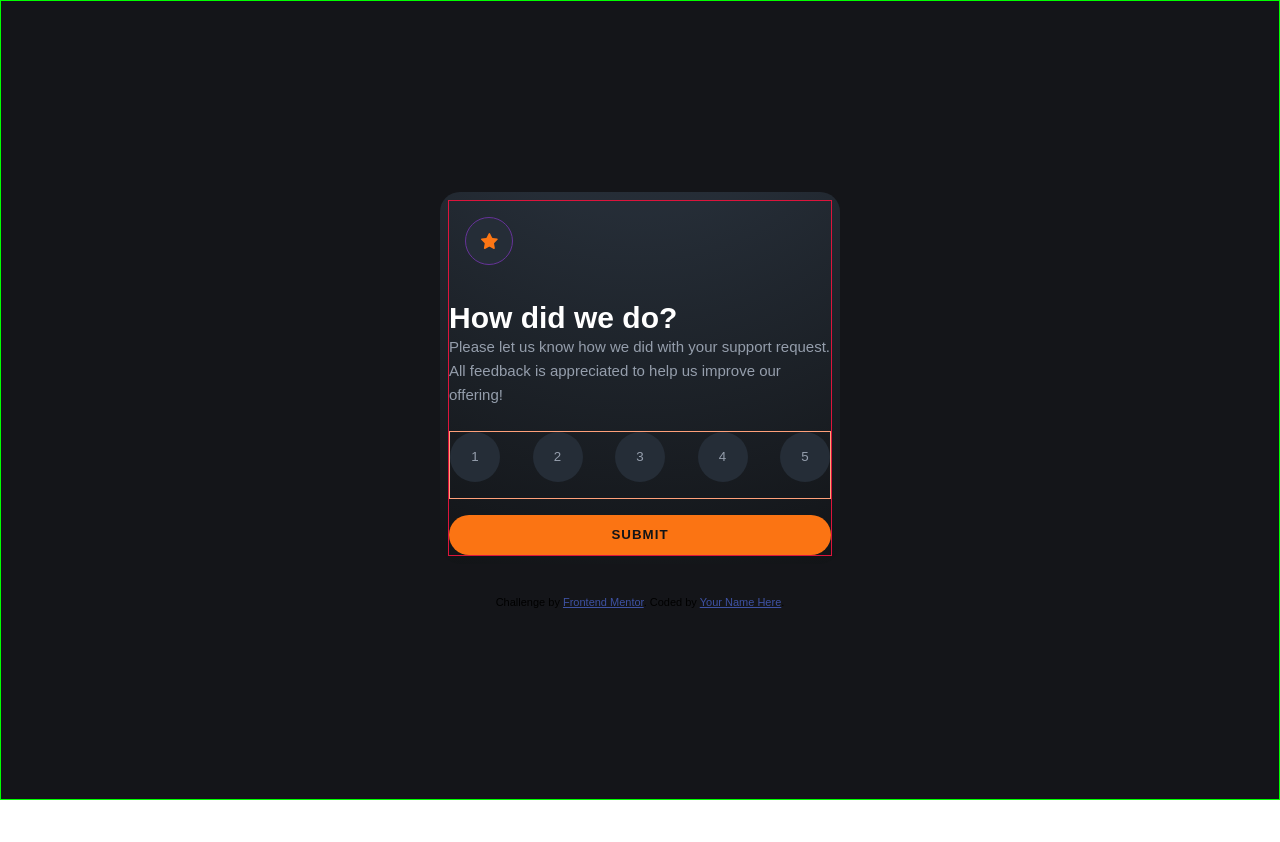
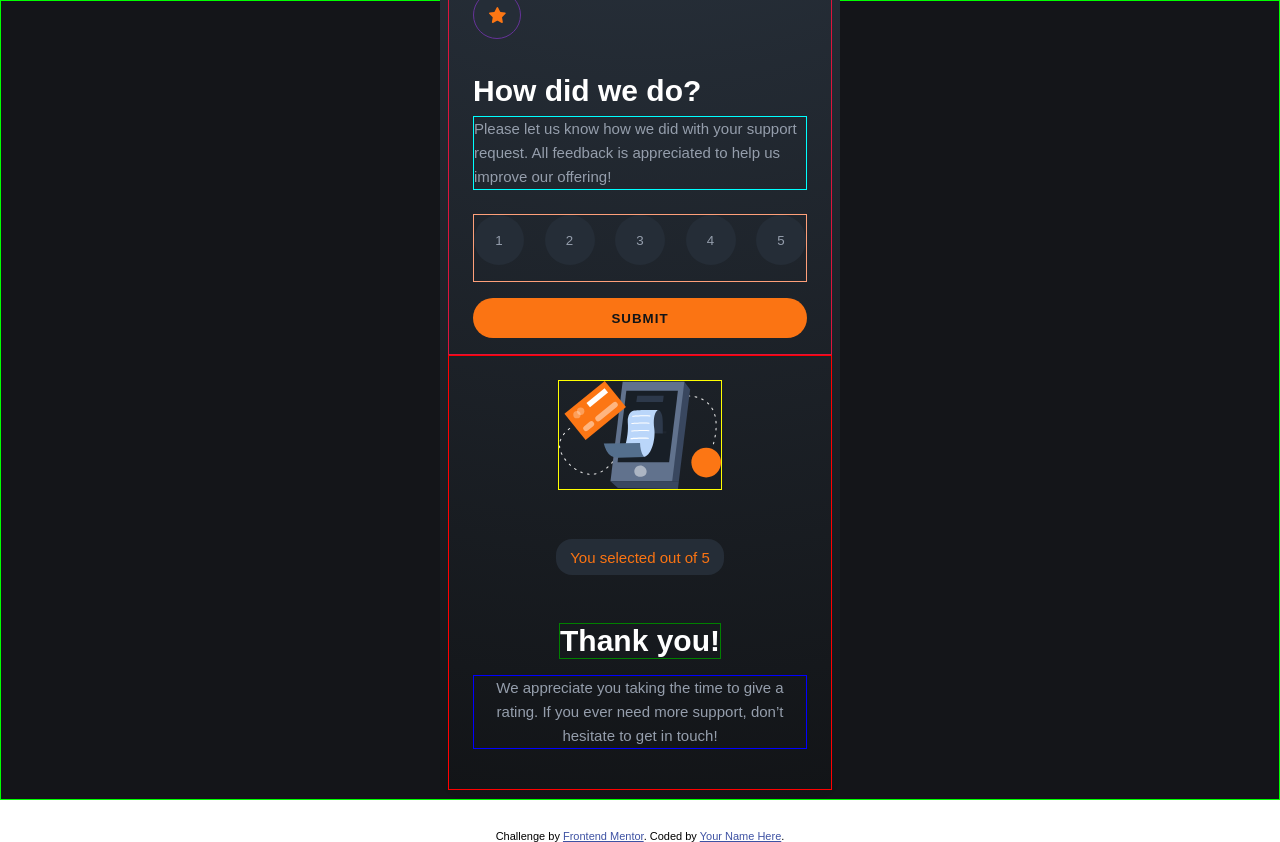
Before and after one commit to mateusb12/frontend-mentor-interactive-rating-component-main, a plain HTML site: page index.html in a window 1280 px wide. Before the commit the page ends 800 px from the top, so only its background shows below. Drawn offline with Linux system fonts and the light colour scheme.

Commit message:
fixed rating and thank you positioning

```diff
--- a/style.css
+++ b/style.css
@@ -57,6 +57,20 @@ strong, b {
 .rating-content{
     /*display: none;*/
     border: 1px solid crimson;
+    padding-left: 1.5rem;
+    padding-right: 1.5rem;
+    padding-top: 1.5rem;
+}
+
+.rating-content h1{
+    margin-bottom: .5rem;
+}
+
+.rating-content p{
+    color: var(--light-grey);
+    line-height: 1.5rem;
+    margin-bottom: 1.5rem;
+    border: 1px solid aqua;
 }
 
 .star-button{
@@ -67,16 +81,8 @@ strong, b {
     display: flex;
     justify-content: center;
     align-items: center;
-    margin-left: 1rem;
-    margin-top: 1rem;
     margin-bottom: 2.2rem;
     border: 1px solid rebeccapurple;
-}
-
-.rating-card p{
-    color: var(--light-grey);
-    line-height: 1.5rem;
-    margin-bottom: 1.5rem;
 }
 
 .score-pool{
@@ -123,6 +129,7 @@ strong, b {
     text-transform: uppercase;
     letter-spacing: 1px;
     cursor: pointer;
+    margin-bottom: 1rem;
 }
 
 .submit-button:hover{
@@ -131,7 +138,7 @@ strong, b {
 }
 
 .thanks {
-    display: none;
+    display: flex;
     flex-direction: column;
     justify-content: center;
     align-items: center;
```
